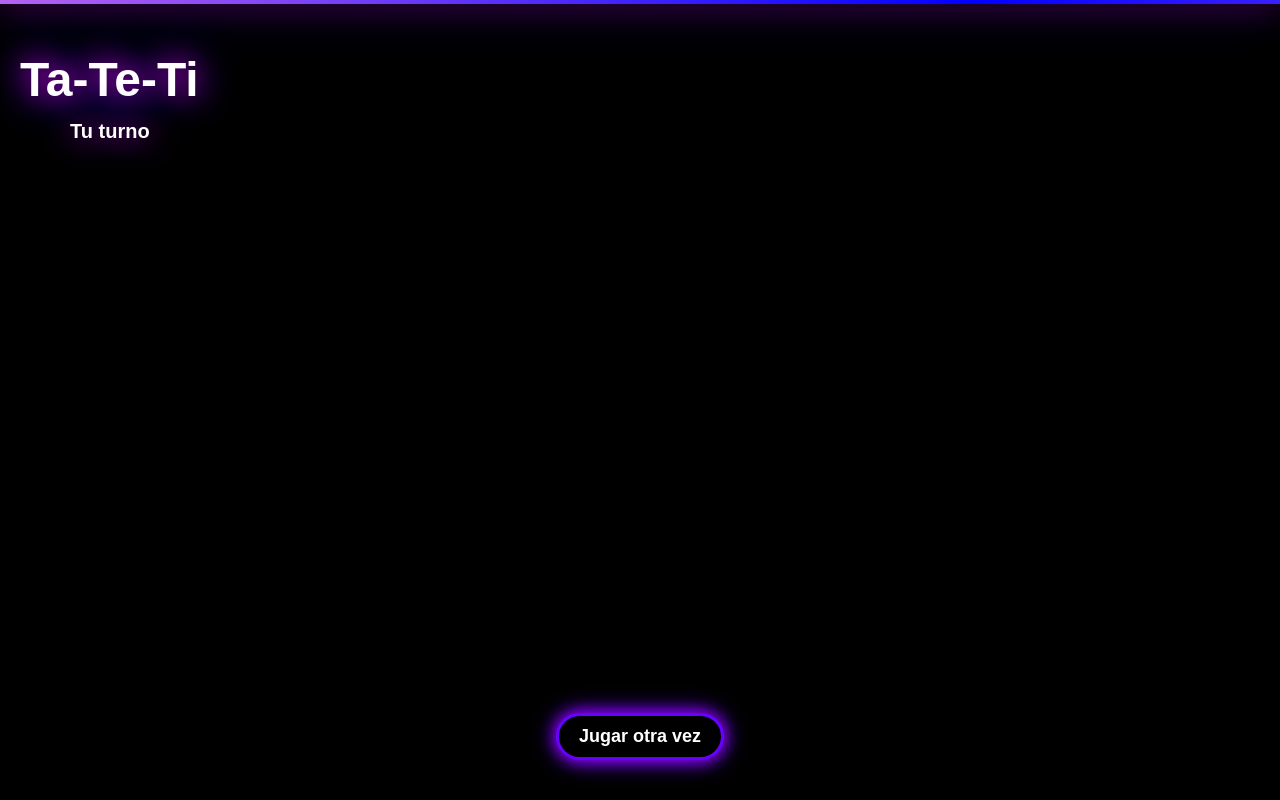
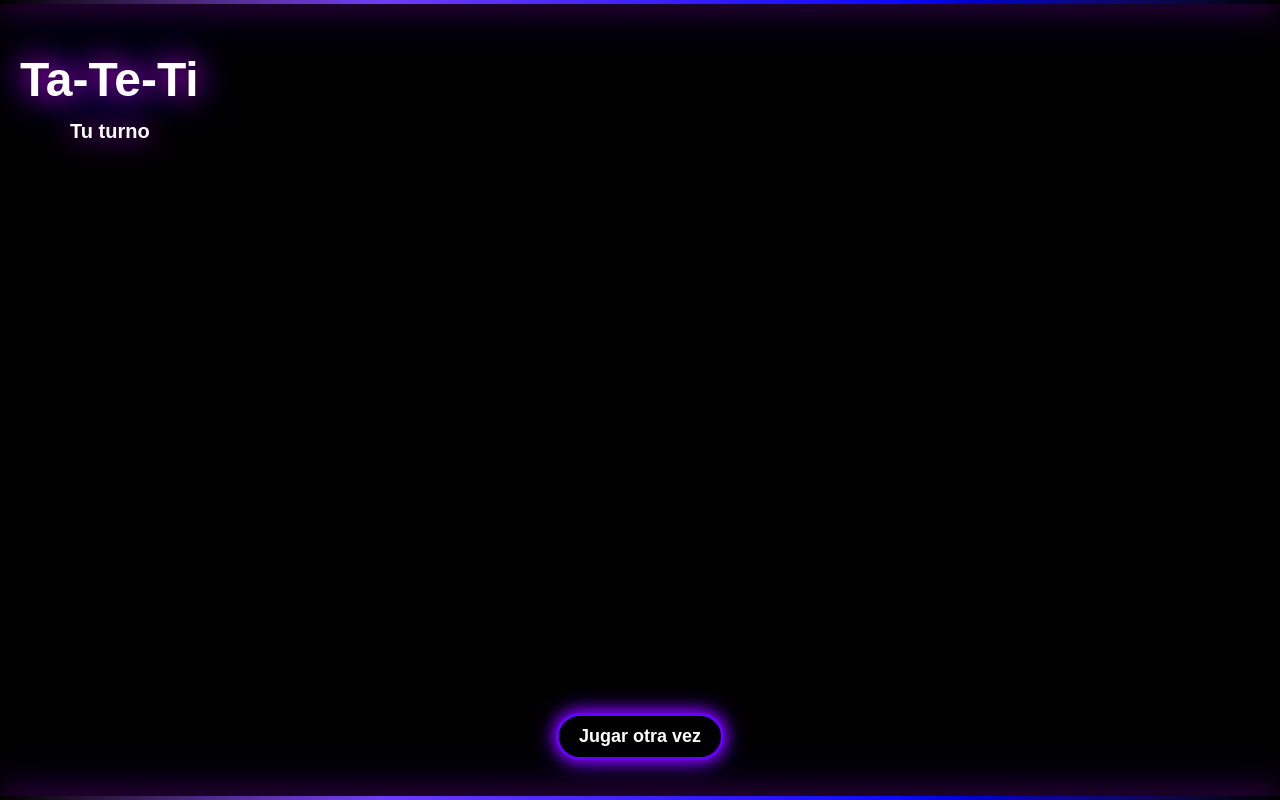
Before and after one commit to rodrigoalegre210/Ta-Te-Ti, a Flask app: page / in a window 1280 px wide. Run offline with Flask 3, Linux system fonts and the light colour scheme.

Commit message:
Se actualiza el proyecto

```diff
--- a/static/css/styles.css
+++ b/static/css/styles.css
@@ -109,6 +109,40 @@
     animation: luz-movimiento 15s linear infinite;
 }
 
+#sombra-superior {
+    position: absolute;
+    top: 0;
+    left: 0;
+    width: 100%;
+    height: 4px;
+    background: linear-gradient(to right, black, transparent 30%, transparent 70%, black);
+    pointer-events: none;
+    z-index: 8;
+}
+
+#linea-inferior {
+    position: absolute;
+    bottom: 0;
+    left: 0;
+    width: 100%;
+    height: 4px;
+    background: linear-gradient(to right, violet, blue, violet);
+    background-size: 200% 100%;
+    box-shadow: 0 0 30px rgba(255, 0, 255, 1), 0 0 50px rgba(0, 0, 255, 1);
+    animation: luz-movimiento 15s linear infinite;
+}
+
+#sombra-inferior {
+    position: absolute;
+    bottom: 0;
+    left: 0;
+    width: 100%;
+    height: 4px;
+    background: linear-gradient(to right, black, transparent 30%, transparent 70%, black);
+    pointer-events: none;
+    z-index: 8;
+}
+
 @keyframes luz-movimiento {
     0% {
         background-position: 200% 0;
```
